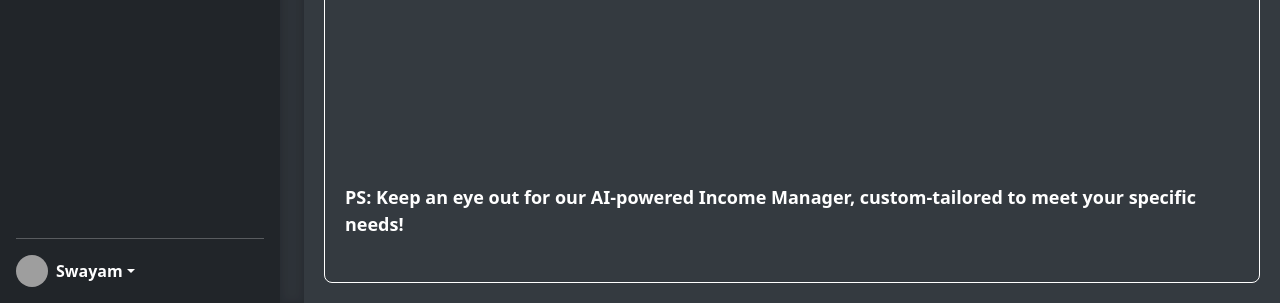
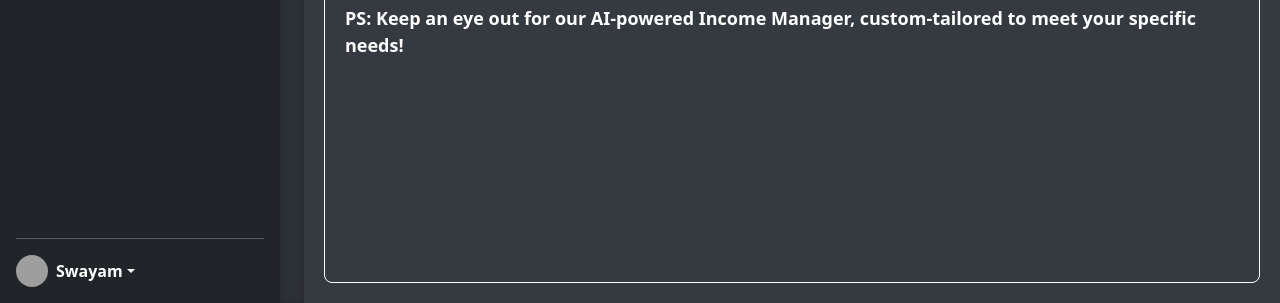
Before and after one commit to TanushJadhav/Silver-Stride-AI-Retirement-Planner, a Flask app: page /home in a window 1280 px wide, after a click on "Income Management". Shown: the part 497-800 px from the top of the page. Run offline with Flask 3, Linux system fonts and the light colour scheme; some libraries are stand-ins or nearby versions; grey boxes are pictures that could not be loaded.

Commit message:
Message was missing added it

```diff
--- a/templates/index.html
+++ b/templates/index.html
@@ -381,7 +381,7 @@ document.getElementById('predictionForm').addEventListener('submit', function(ev
   <p>Youtube links to help in Managing your Income after Retirement</p>
   <iframe width="48%" height="345" src="https://www.youtube.com/embed/IuPngqRoI2c" style="margin-right: 2%; margin-left: 1%;"></iframe>
   <iframe width="48%" height="345" src="https://www.youtube.com/embed/JYK0Pc_wAl4"></iframe>
-  <p style="margin-top: 20%; font-size: large;""><b>PS: Keep an eye out for our AI-powered Income Manager, custom-tailored to meet your specific needs!</b></p>
+  <p style="font-size: large;"><b>PS: Keep an eye out for our AI-powered Income Manager, custom-tailored to meet your specific needs!</b></p>
 </div>
 
 <div id="section4" class="content-section">
@@ -390,7 +390,7 @@ document.getElementById('predictionForm').addEventListener('submit', function(ev
   <p>Youtube links to provide insights in Investments and other policies after your Retirement</p>
   <iframe width="48%" height="345" src="https://www.youtube.com/embed/mif_aIT4abw" style="margin-right: 2%; margin-left: 1%;"></iframe>
   <iframe width="48%" height="345" src="https://www.youtube.com/embed/RFKqNtzocfA"></iframe>
-  <p style="margin-top: 20%; font-size: large;""><b>PS: Keep an eye out for our AI-powered Investment Guidance, custom-tailored to meet your specific needs!</b></p>
+  <p style="font-size: large;"><b>PS: Keep an eye out for our AI-powered Investment Guidance, custom-tailored to meet your specific needs!</b></p>
 </div>
 
 <div id="section5" class="content-section">
```
